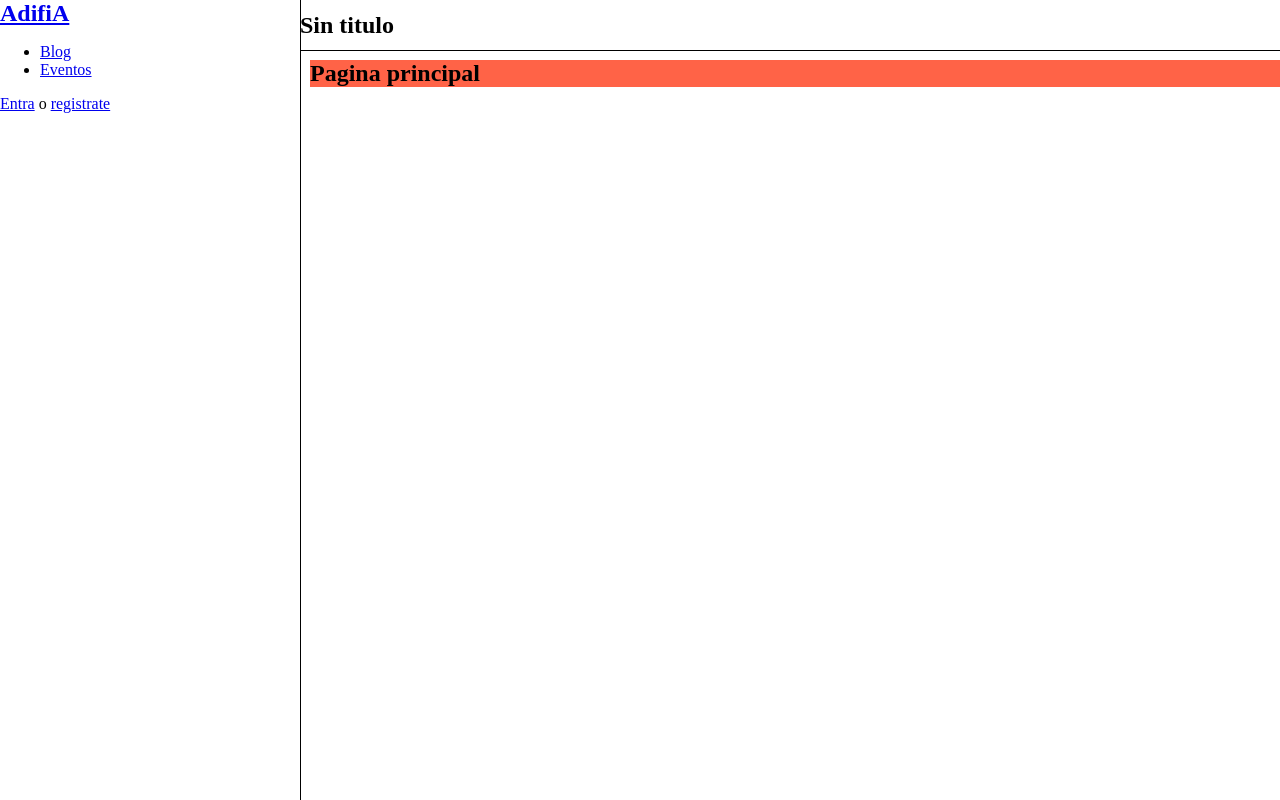
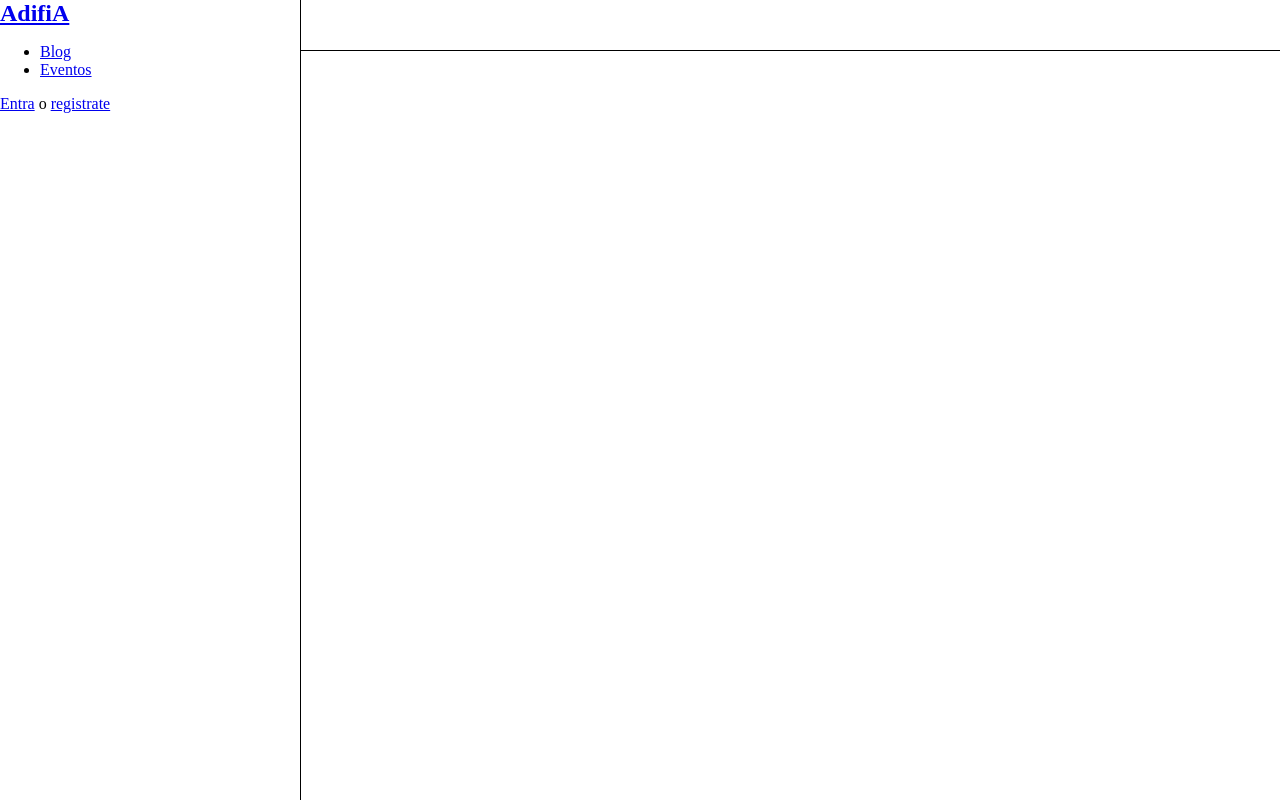
Before and after one commit to raultrysw/adifia, a Nuxt app: page / in a window 1280 px wide. Built offline with nearby package versions, Linux system fonts and the light colour scheme.

Commit message:
Se muestra el titulo en el header

```diff
--- a/assets/components/app.scss
+++ b/assets/components/app.scss
@@ -5,13 +5,13 @@
   width: 100%;
   height: 100vh;
   &__header {
+    padding: 0em 1em;
     width: 100%;
     position: fixed;
     left: $left-position-header;
     height: $header-height;
     border-bottom: 1px solid;
     background: white;
-    display: flex;
     @extend .flex-horizontal;
     @extend .cross-center;
   }
--- a/layouts/default.vue
+++ b/layouts/default.vue
@@ -1,7 +1,7 @@
 <template>
   <div class="app">
     <header class="app__header">
-      <h2>{{title}}</h2>
+      <h2>{{currentTitle}}</h2>
     </header>
     <aside class="app__aside">
       <h1 class="app__title-web"><nuxt-link to="/">AdifiA</nuxt-link></h1>
--- a/mixins/index.js
+++ b/mixins/index.js
@@ -2,12 +2,21 @@ import Vue from 'vue'
 import axiosMixin from './make-request'
 import requestsMixins from './requests-mixins'
 
+import {mapState, mapMutations} from 'vuex'
+
+let defaultTitle = 'Sin titulo'
+
 const globalMixin = {
-  computed: {
-    title () {
-      return 'Sin titulo'
-    }
+  computed: {...mapState(['currentTitle'])},
+  beforeRouteEnter (to, from, next) {
+    next(vm => {
+      console.log('Estaablecineod titulo', vm)
+      debugger //eslint-disable-line
+      vm.setTitle(vm.title || defaultTitle)
+      document.title = 'Adifia | ' + vm.currentTitle
+    })
   },
+  methods: {...mapMutations(['setTitle'])},
   filters: {
     formatDate (value) {
       let d = new Date(value)
--- a/pages/articles/index.vue
+++ b/pages/articles/index.vue
@@ -13,6 +13,7 @@
 import {populateArticles} from '~/api/articles.js'
 import {mapState} from 'vuex'
 export default {
+  data () { return {title: 'Blog'} },
   created () {
     if (!this.articles.length) this.populateArticles()
   },
@@ -22,9 +23,6 @@ export default {
       return this.articles.length > 0
     }
   },
-  head: {
-    title: 'Blog de adifia'
-  },
   methods: {populateArticles}
 }
 </script>
--- a/pages/index.vue
+++ b/pages/index.vue
@@ -6,10 +6,6 @@
 
 <script>
 export default {
-  head () {
-    return {
-      title: 'Página principal'
-    }
-  }
+  data () { return {title: 'Página principal'} }
 }
 </script>
```
Also changed, not shown: 1 other file (tests, documents, lock files or other folders).
